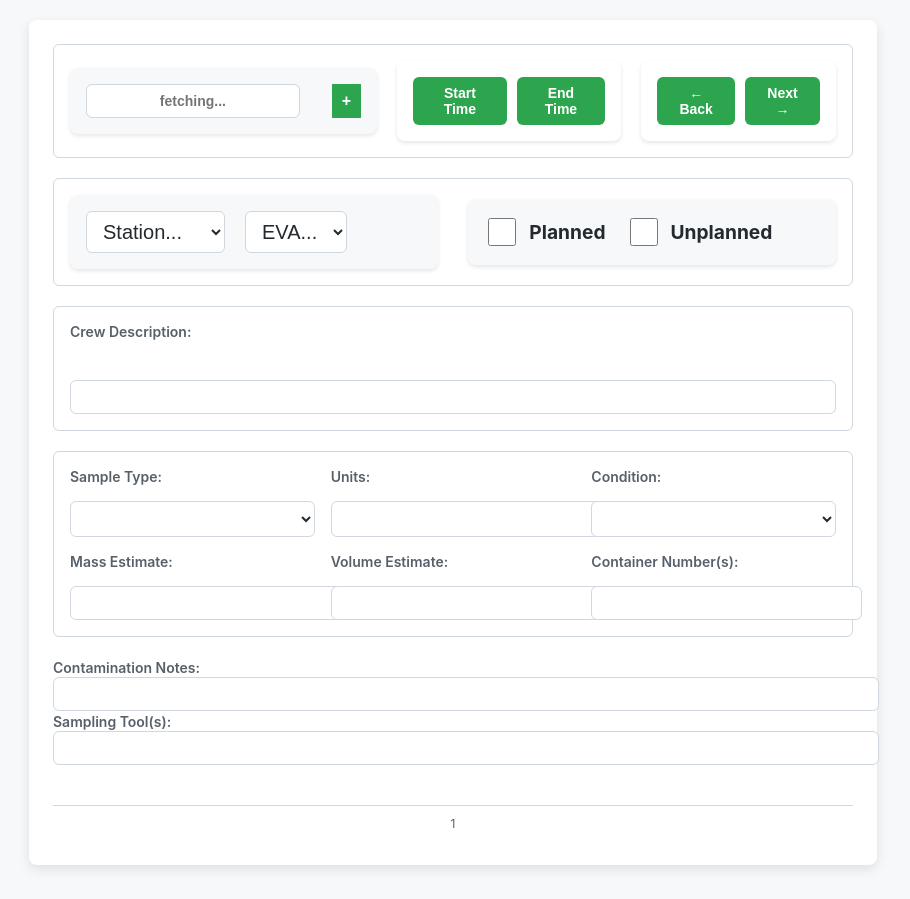
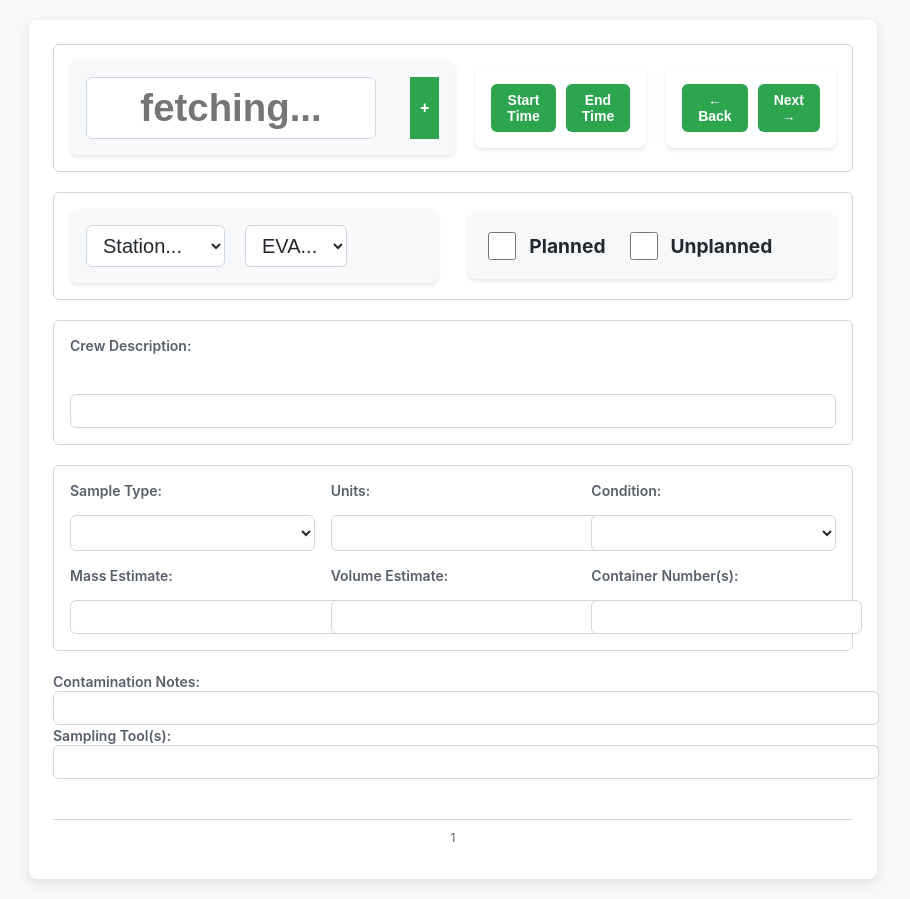
Before and after one commit to jralleta-3dp/A3_InputWebapp, a plain HTML site: page newpage.html in a window 1280 px wide. Shown: the whole page, without its empty margins (187-1097 px from the left). Drawn offline with Linux system fonts and the light colour scheme; sample sign-in values are in the browser's storage.

Commit message:
Changes to font logic

```diff
--- a/newpage.html
+++ b/newpage.html
@@ -299,9 +299,10 @@
       height: 28px;
       cursor: pointer;
     }
+
     /* Editable Name */
     .editable-name {
-      font-size: 2em; /* Increase font size */
+      font-size: 2em !important; /* Ensure the font size is applied */
       font-weight: bold; /* Make the text bold */
       color: #24292e; /* Default text color */
       border: none;
```
